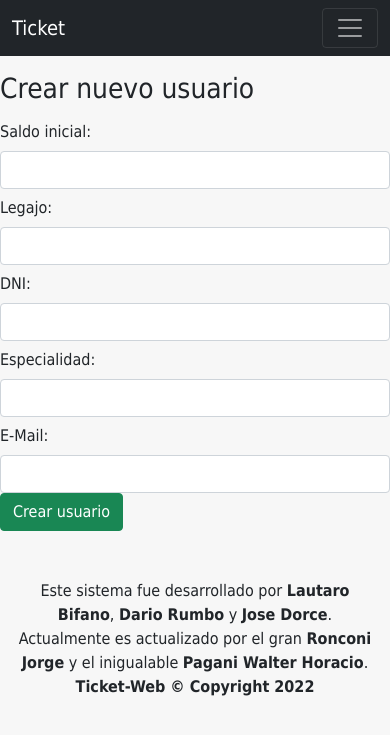
After one commit to driendro/ticket-frlp-utn, a CodeIgniter app: page /ticket/index.php/vendedor/crateUser in a window 390 px wide. The commit adds this page. Shown: the top 735 px of the page. Run offline with CodeIgniter, Linux system fonts and the light colour scheme; the visitor is signed in with stand-in values (Sample User, id 1).

Commit message:
vista del vendedor crear usuario

```diff
--- a/application/config/routes.php
+++ b/application/config/routes.php
@@ -73,3 +73,4 @@ $route['datos'] = 'ticket/datos';
 
 $route['admin'] = 'loginVendedor/Login';
 $route['admin/index'] = 'vendedor/index';
+$route['admin/nuevo_usuario'] = 'vendedor/crateUser';
--- a/application/controllers/Vendedor.php
+++ b/application/controllers/Vendedor.php
@@ -33,6 +33,10 @@ class Vendedor extends CI_Controller
 			{
 				$data['usuario'] = $usuario;
 			}
+			else
+			{
+				$data['usuario'] = FALSE;
+			}
 
 			$this->load->view('vendedor/header', $data);
 			$this->load->view('vendedor/index', $data);
@@ -47,6 +51,24 @@ class Vendedor extends CI_Controller
 		}
 
     }
+
+	public function crateUser()
+	{
+		$data = [
+			'titulo' => 'Nuevo Usuario'
+		];
+
+		if ($this->input->method() == 'post')
+        {
+			null;
+        }
+        else
+        {
+            $this->load->view('vendedor/header', $data);
+            $this->load->view('vendedor/crear_usuario.php');
+            $this->load->view('footer');
+        }
+	}
 
 /*
     public function changePassword()
--- /dev/null
+++ b/application/views/vendedor/crear_usuario.php
@@ -0,0 +1,42 @@
+    	<div class="row form-center">
+    		<div class="col-sm-2"></div>
+    		<div class="col-sm-8">
+				<h1>Crear nuevo usuario</h1>
+    			<form action="cargar_saldo" method="post">
+    				<div class="form-group col">
+						<div class="row">
+							<label for="idSaldoActual" class="col-sm-2 col-form-label">Saldo inicial:</label>
+							<div class="col-sm-3">
+								<input type="number" class="form-control" name="saldo">
+							</div>
+						</div>
+						<div class="row">
+							<label class="col-sm-2 col-form-label">Legajo:</label>
+							<div class="col-sm-3">
+								<input type="number" class="form-control" name="legajo">
+							</div>
+						</div>
+						<div class="row">
+							<label class="col-sm-2 col-form-label">DNI:</label>
+							<div class="col-sm-3">
+								<input type="number" class="form-control" name="dni">
+							</div>
+						</div>
+						<div class="row">
+							<label class="col-sm-2 col-form-label">Especialidad:</label>
+							<div class="col-sm-3">
+								<input type="text" class="form-control" name="especialidad">
+							</div>
+						</div>
+						<div class="row">
+							<label class="col-sm-2 col-form-label">E-Mail:</label>
+							<div class="col-sm-3">
+								<input type="text" class="form-control" name="email">
+							</div>
+						</div>
+    				</div>
+    				<button type="submit" class="btn btn-success">Crear usuario</button>
+    			</form>
+    		</div>
+    		<div class="col-sm-2"></div>
+    	</div>
```
Also changed, not shown: application/views/vendedor/index.php (+13 -2 lines).
